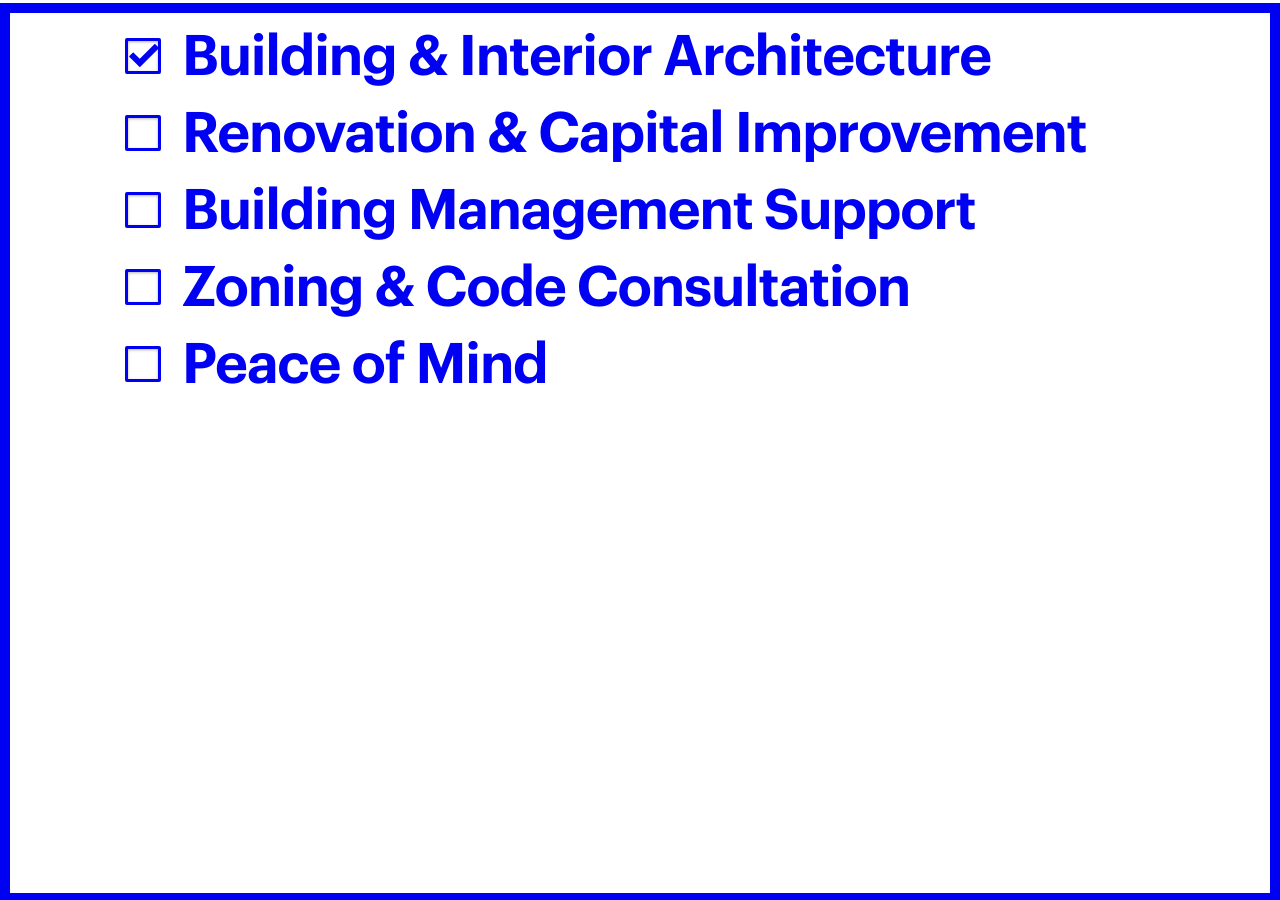
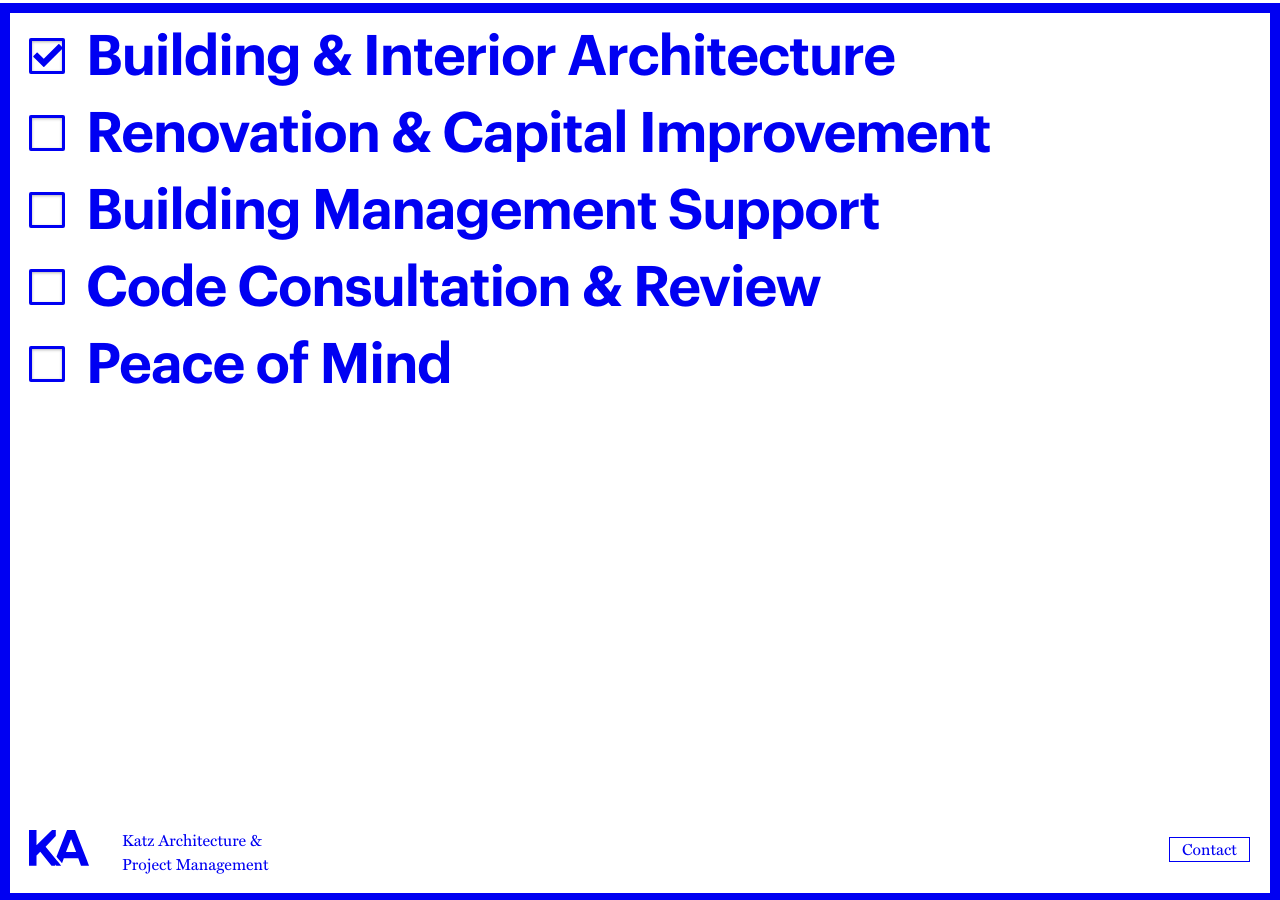
Before and after one commit to cserron/fangohr-katz, a Jekyll site: the page built from index.md, in a window 1280 px wide and 900 px high, scrolled down 897 px. Built offline with Jekyll 4.4.1, drawn with Linux system fonts in a browser that asks for light colours; nearby versions of some CDN libraries; our own code applies the rules of GitHub Pages for plain Markdown files.

Commit message:
added footer menu

```diff
--- a/_includes/menu.html
+++ b/_includes/menu.html
@@ -1,50 +1,35 @@
 <section class="section menu">
-  <div class="container">
-    <div class="row">
-      <div class="col">
-        <ul>
+    <ul class="menu-ul">
       <li class="check-list">
         <input type="checkbox" checked="checked" id="menu-checkbox1">
         <label for="menu-checkbox1" class="font-title-item">Building & Interior Architecture</label>
       </li>
-          <li class="check-list"><input type="checkbox" id="menu-checkbox2">
+      <li class="check-list">
+        <input type="checkbox" id="menu-checkbox2">
         <label for="menu-checkbox2" class="font-title-item">Renovation & Capital Improvement</label>
       </li>
-          <li class="check-list"><input type="checkbox" id="menu-checkbox3">
+      <li class="check-list">
+        <input type="checkbox" id="menu-checkbox3">
         <label for="menu-checkbox3" class="font-title-item">Building Management Support</label>
       </li>
-          <li class="check-list"><input type="checkbox" id="menu-checkbox4">
-          <label for="menu-checkbox4" class="font-title-item">Zoning & Code Consultation</label>
+      <li class="check-list">
+        <input type="checkbox" id="menu-checkbox4">
+        <label for="menu-checkbox4" class="font-title-item">Code Consultation & Review</label>
       </li>
-          <li class="check-list"><input type="checkbox" id="menu-checkbox5">
+      <li class="check-list">
+        <input type="checkbox" id="menu-checkbox5">
         <label for="menu-checkbox5" class="font-title-item">Peace of Mind</label>
       </li>
     </ul>
+    <div class="menu-footer">
+      <div class="menu-footer-logo"></div>
+
+      <div class="menu-footer-tagline">
+        <p>Katz Architecture & <br> Project Management</p>
+      </div>
+
+      <div class="menu-footer-contact">
+        <a href="#contact" class="footer-menu-btn">Contact</a>
       </div>
     </div>
-    <!--<div class="row fixed-bottom">
-      <div class="container-fluid">
-        <div class="row footer-menu">
-          <div class="col-xs-6 col-sm-4">
-            <div class="col-xs-6 col-sm-2">
-              <img src="{{site.url}}{{site.baseurl}}/assets/images/logo.png" alt="Katz Architecture">
-            </div>
-            <div class="col-xs-12 col-sm-6">
-              <p>Katz Architecture & <br>
-              Project Management</p>
-            </div>
-          </div>
-          <div class="col-xs-6 col-sm-3">
-            <ul class="pull-right footer-menu-nav">
-                <a href="#"><li class="footer-menu-btn">About</li></a>
-                <a href="#"><li class="footer-menu-btn">Team</li></a>
-                <a href="#"><li class="footer-menu-btn">Contact</li></a>
-              </ul>
-          </div>
-
-        </div>
-      </div>
-    </div>-->
-
-  </div>
 </section>
```
Lines whose indentation alone changed are shown as unchanged.
